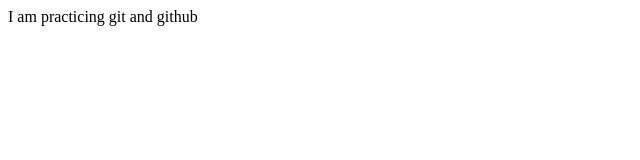
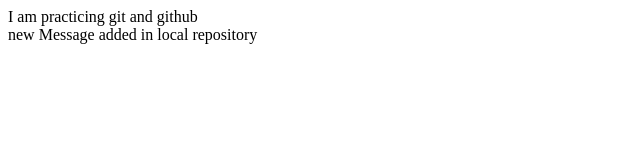
Before and after one commit to emalcoder/test-repo, a plain HTML site: page index.html in a window 1280 px wide. Shown: the whole page, without its empty margins (0-640 px from the left). Drawn offline with Linux system fonts and the light colour scheme.

Commit message:
new commit from local repossitory

```diff
--- a/index.html
+++ b/index.html
@@ -8,5 +8,6 @@
   </head>
   <body>
     <div>I am practicing git and github</div>
+    <div>new Message added in local repository</div>
   </body>
 </html>
```
